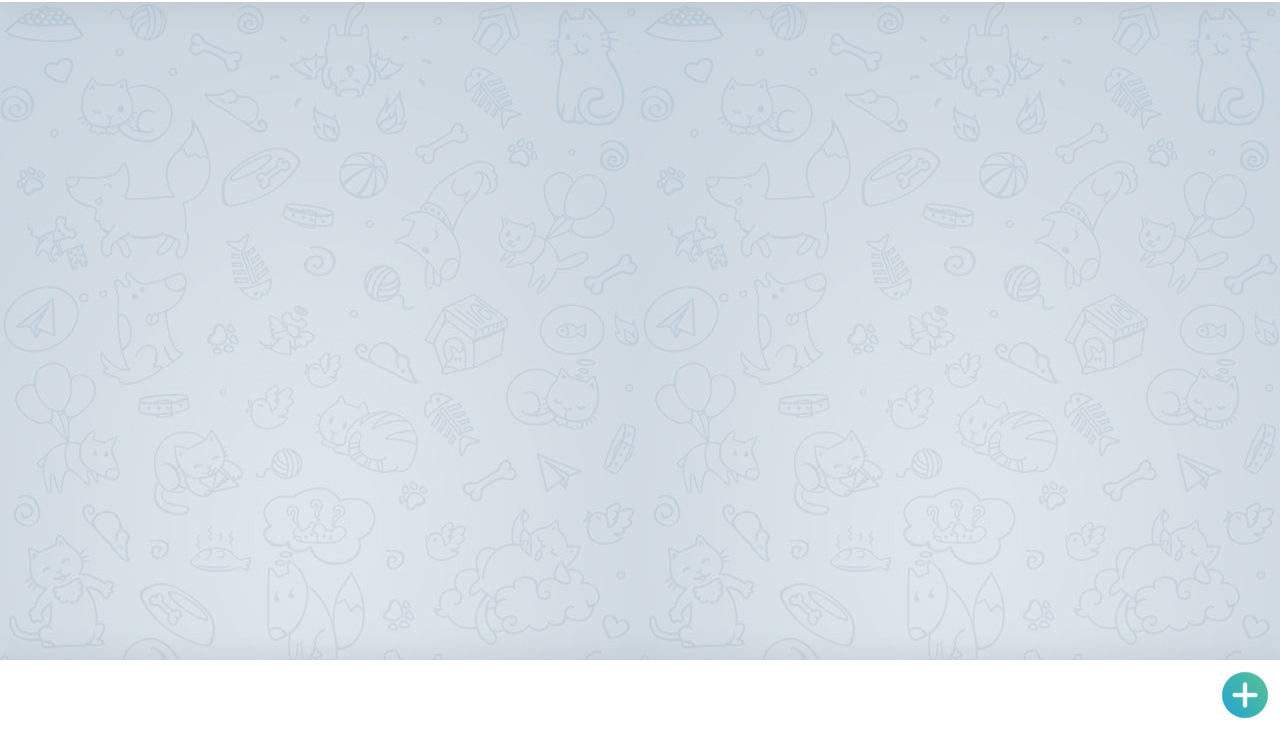
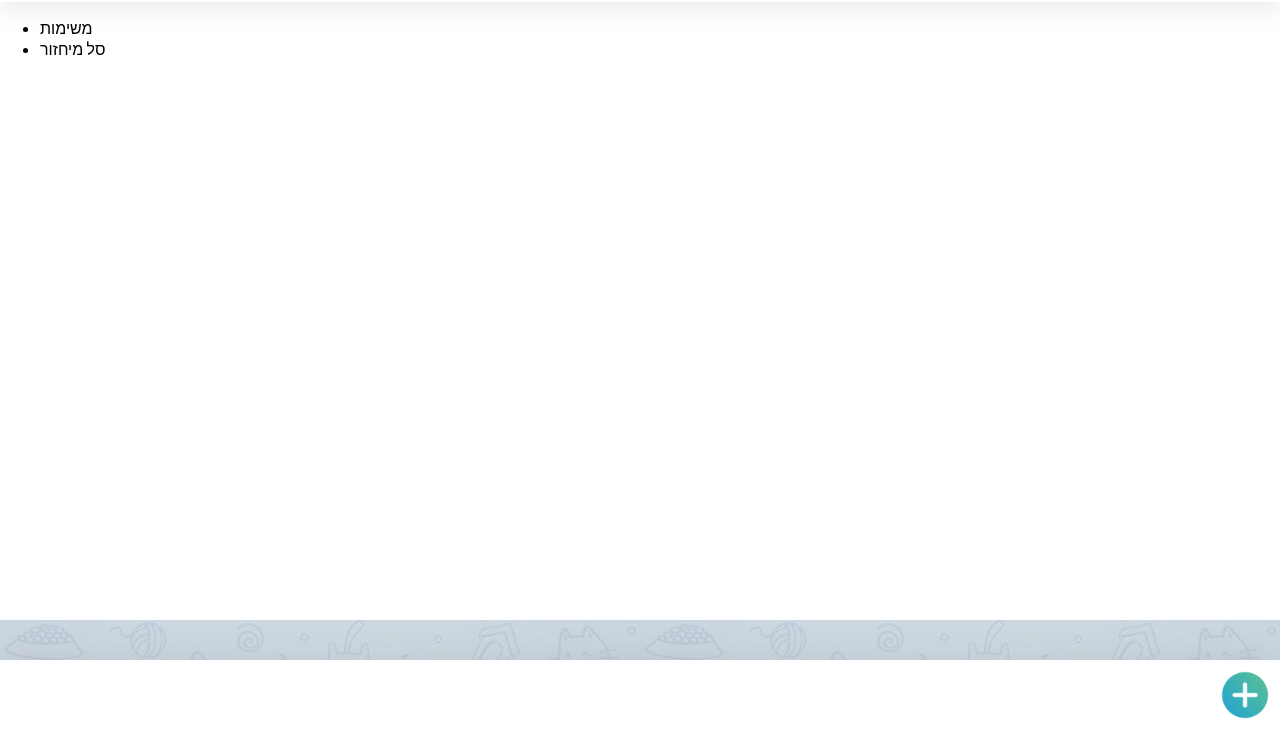
Before and after one commit to Rfiftr/chaeck, a plain HTML site: page index.html in a window 1280 px wide. Shown: the part 70-800 px from the top of the page. Drawn offline with Linux system fonts and the light colour scheme.

Commit message:
Update index.html

```diff
--- a/index.html
+++ b/index.html
@@ -13,6 +13,13 @@
             <img class="menu-button" src="./images/menu-button.png" alt="menu-burger">
             <h1 class="header-time"></h1>
         </nav>
+
+        <div class="menu">
+            <ul class="menu-options">
+                <li>משימות</li>
+                <li>סל מיחזור</li>
+            </ul>
+        </div>
 
         <div class="list">
         </div>
```
